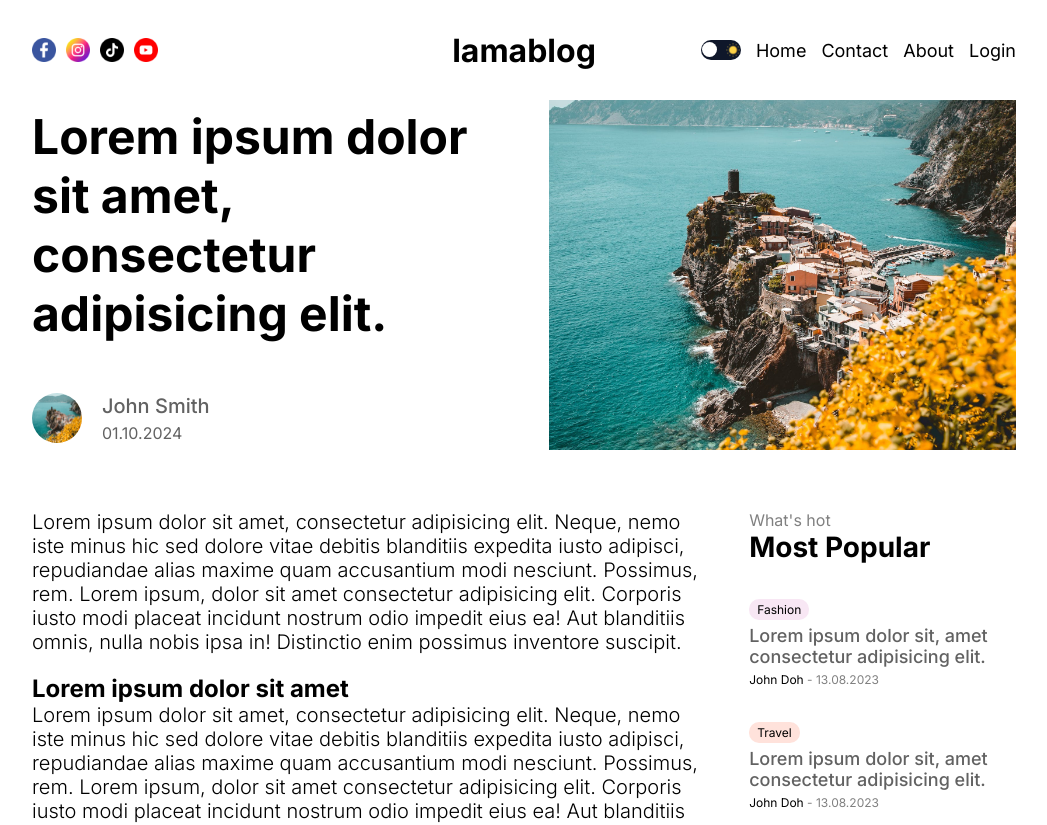
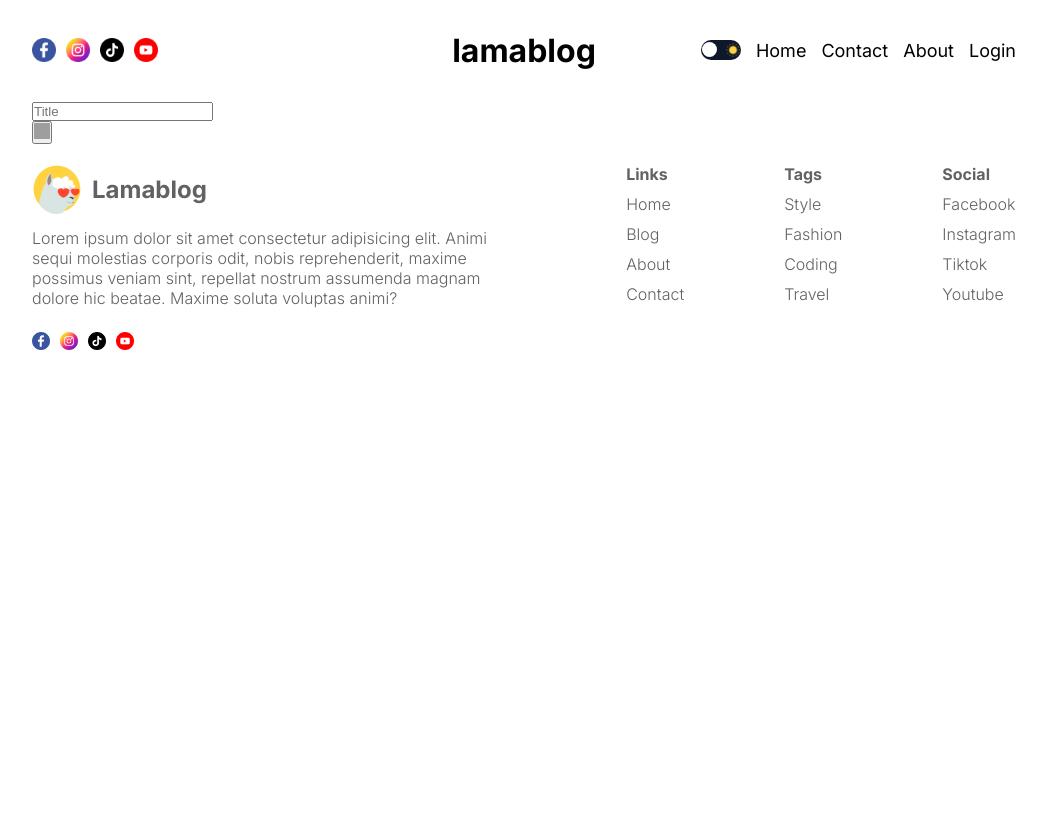
Before and after one commit to techking11/lamablogapp, a Next.js app: page /write in a window 1280 px wide. Shown: the top 825 px of the page, without its empty margins (116-1163 px from the left). After the commit the page ends 800 px from the top, so only its background shows below. Built offline with nearby package versions, Linux system fonts and the light colour scheme; grey boxes are pictures that could not be loaded.

Commit message:
add: write page

```diff
--- /dev/null
+++ b/app/write/page.jsx
@@ -0,0 +1,31 @@
+import Image from 'next/image'
+import styles from './writePage.module.css'
+import { useState } from 'react'
+function WritePage() {
+  const [open, setOpen] = useState(false);
+  return (
+    <div className={styles.container}>
+      <input type="text" placeholder='Title' />
+      <div className={styles.editor}>
+        <button className={styles.button}>
+          <Image src="/plus.png" alt="Plus" width={16} height={16} />
+        </button>
+        {open && (
+          <div className={styles.add}>
+            <button className={styles.button}>
+              <Image src="/image.png" alt="Plus" width={16} height={16} />
+            </button>
+            <button className={styles.button}>
+              <Image src="/external.png" alt="Plus" width={16} height={16} />
+            </button>
+            <button className={styles.button}>
+              <Image src="/video.png" alt="Plus" width={16} height={16} />
+            </button>
+          </div>
+        )}
+      </div>
+    </div>
+  )
+}
+
+export default WritePage
```
Also changed, not shown: app/write/writePage.module.css (added).
